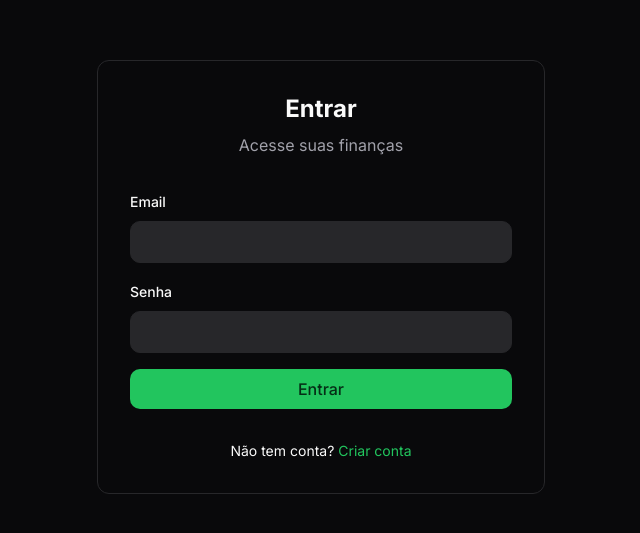
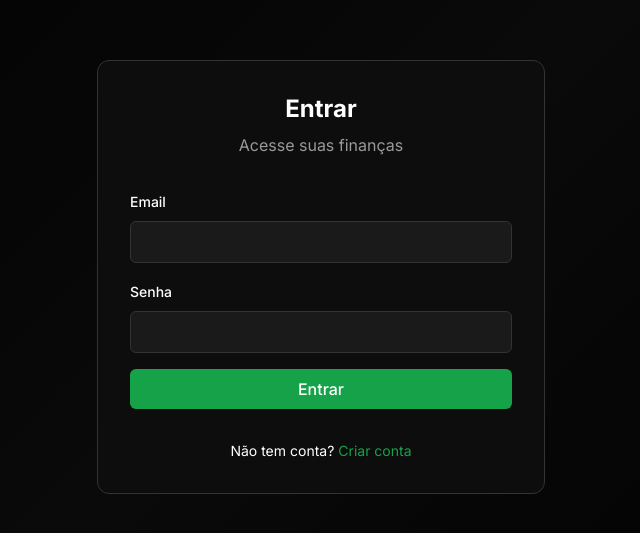
Before and after one commit to Riiiiiiik/finance-tracker, a Next.js app: page /login in a window 1280 px wide. Shown: the part 123-656 px from the top of the page, without its empty margins (319-959 px from the left). Built offline with nearby package versions, Linux system fonts and the light colour scheme.

Commit message:
fix: restore beautiful CSS with gradients and animations

```diff
--- a/app/globals.css
+++ b/app/globals.css
@@ -2,72 +2,55 @@
 @tailwind components;
 @tailwind utilities;
 
-@layer base {
-    :root {
-        /* --- THE SANCTUM (Fundos) --- */
-        --bg-sanctum: #09090B;
-        --bg-card: #161616;
-        --border-subtle: #27272A;
+:root {
+    --background: 0 0% 0%;
+    --foreground: 0 0% 100%;
+    --card: 0 0% 5%;
+    --card-foreground: 0 0% 100%;
+    --primary: 142 76% 36%;
+    --primary-foreground: 0 0% 100%;
+    --secondary: 0 0% 10%;
+    --secondary-foreground: 0 0% 100%;
+    --muted: 0 0% 15%;
+    --muted-foreground: 0 0% 60%;
+    --accent: 142 76% 36%;
+    --accent-foreground: 0 0% 100%;
+    --destructive: 0 84% 60%;
+    --destructive-foreground: 0 0% 100%;
+    --border: 0 0% 20%;
+    --input: 0 0% 20%;
+    --ring: 142 76% 36%;
+    --radius: 0.5rem;
+}
 
-        /* --- THE BRAND (Monk) --- */
-        --monk-primary: #10B981;
-        /* Verde Botão */
-        --monk-glow: rgba(16, 185, 129, 0.4);
-        /* Brilho Neon */
+* {
+    margin: 0;
+    padding: 0;
+    box-sizing: border-box;
+}
 
-        /* --- THE ORDER MODULES --- */
-        --color-wish: #6CA8FF;
-        --color-vault: #10B981;
-        --color-sentry: #FF4B4B;
-        --color-auditor: #3F68FF;
-        --color-pockets: #FFD659;
+html,
+body {
+    height: 100%;
+    width: 100%;
+    overflow-x: hidden;
+    scroll-behavior: smooth;
+    scroll-padding-top: 2rem;
+}
 
-        /* shadcn/ui defaults (keeping for compatibility) */
-        --background: 0 0% 100%;
-        --foreground: 240 10% 3.9%;
-        --card: 0 0% 100%;
-        --card-foreground: 240 10% 3.9%;
-        --popover: 0 0% 100%;
-        --popover-foreground: 240 10% 3.9%;
-        --primary: 142.1 76.2% 36.3%;
-        --primary-foreground: 355.7 100% 97.3%;
-        --secondary: 240 4.8% 95.9%;
-        --secondary-foreground: 240 5.9% 10%;
-        --muted: 240 4.8% 95.9%;
-        --muted-foreground: 240 3.8% 46.1%;
-        --accent: 240 4.8% 95.9%;
-        --accent-foreground: 240 5.9% 10%;
-        --destructive: 0 84.2% 60.2%;
-        --destructive-foreground: 0 0% 98%;
-        --border: 240 5.9% 90%;
-        --input: 240 5.9% 90%;
-        --ring: 142.1 76.2% 36.3%;
-        --radius: 0.75rem;
-    }
-
-    .dark {
-        /* Monk Order Dark Theme Override */
-        --background: 240 10% 3.9%;
-        /* Matches --bg-sanctum approx */
-        --foreground: 0 0% 98%;
-        --card: 240 10% 3.9%;
-        --card-foreground: 0 0% 98%;
-        --popover: 240 10% 3.9%;
-        --popover-foreground: 0 0% 98%;
-        --primary: 142.1 70.6% 45.3%;
-        --primary-foreground: 144.9 80.4% 10%;
-        --secondary: 240 3.7% 15.9%;
-        --secondary-foreground: 0 0% 98%;
-        --muted: 240 3.7% 15.9%;
-        --muted-foreground: 240 5% 64.9%;
-        --accent: 240 3.7% 15.9%;
-        --accent-foreground: 0 0% 98%;
-        --destructive: 0 62.8% 30.6%;
-        --destructive-foreground: 0 0% 98%;
-        --border: 240 3.7% 15.9%;
-        --input: 240 3.7% 15.9%;
-        --ring: 142.4 71.8% 29.2%;
-    }
+body {
+    background: linear-gradient(135deg, #000000 0%, #0a0a0a 50%, #000000 100%);
+    background-attachment: fixed;
+    color: hsl(var(--foreground));
+    font-family: -apple-system, BlinkMacSystemFont, 'Segoe UI', 'Roboto', 'Oxygen',
+        'Ubuntu', 'Cantarell', 'Fira Sans', 'Droid Sans', 'Helvetica Neue',
+        sans-serif;
+    -webkit-font-smoothing: antialiased;
+    -moz-osx-font-smoothing: grayscale;
+    padding-top: env(safe-area-inset-top);
+    padding-bottom: env(safe-area-inset-bottom);
+    padding-left: env(safe-area-inset-left);
+    padding-right: env(safe-area-inset-right);
 }
 
 @layer base {
@@ -76,69 +59,126 @@
     }
 
     body {
-        @apply bg-background text-foreground;
-        padding-bottom: env(safe-area-inset-bottom);
-    }
-
-    /* Improve touch feedback */
-    button,
-    a,
-    [role="button"] {
-        -webkit-tap-highlight-color: rgba(22, 163, 74, 0.2);
-        touch-action: manipulation;
-    }
-
-    button:active,
-    a:active,
-    [role="button"]:active {
-        transform: scale(0.98);
-        transition: transform 0.1s ease;
-    }
-
-    /* Ensure inputs don't trigger zoom on iOS */
-    input,
-    textarea,
-    select {
-        font-size: 16px !important;
-        /* Prevent zoom on focus */
-        max-height: 100%;
-    }
-
-    /* Disable double-tap zoom */
-    :root {
-        touch-action: manipulation;
-    }
-
-
-    * {
-        -webkit-overflow-scrolling: touch;
-    }
-
-    /* Remove spinner buttons */
-    input[type="number"]::-webkit-outer-spin-button,
-    input[type="number"]::-webkit-inner-spin-button {
-        -webkit-appearance: none;
-        margin: 0;
-    }
-
-    input[type="number"] {
-        -moz-appearance: textfield;
-        appearance: textfield;
+        @apply text-foreground;
     }
 }
 
 @layer utilities {
-
-    /* Hide scrollbar for Chrome, Safari and Opera */
-    .no-scrollbar::-webkit-scrollbar {
-        display: none;
+    .animate-fade-in {
+        animation: fadeIn 0.5s ease-in-out;
     }
 
-    /* Hide scrollbar for IE, Edge and Firefox */
-    .no-scrollbar {
-        -ms-overflow-style: none;
-        /* IE and Edge */
-        scrollbar-width: none;
-        /* Firefox */
+    .animate-slide-up {
+        animation: slideUp 0.4s ease-out;
+    }
+
+    .animate-scale-in {
+        animation: scaleIn 0.3s ease-out;
+    }
+
+    .glass-effect {
+        background: rgba(255, 255, 255, 0.05);
+        backdrop-filter: blur(10px);
+        -webkit-backdrop-filter: blur(10px);
+        border: 1px solid rgba(255, 255, 255, 0.1);
+    }
+
+    .gradient-primary {
+        background: linear-gradient(135deg, #10b981 0%, #059669 100%);
+    }
+
+    .gradient-card {
+        background: linear-gradient(135deg, rgba(16, 185, 129, 0.1) 0%, rgba(5, 150, 105, 0.05) 100%);
+    }
+
+    .text-gradient {
+        background: linear-gradient(135deg, #10b981 0%, #34d399 100%);
+        -webkit-background-clip: text;
+        -webkit-text-fill-color: transparent;
+        background-clip: text;
+    }
+
+    .hover-lift {
+        transition: transform 0.2s ease, box-shadow 0.2s ease;
+    }
+
+    .hover-lift:hover {
+        transform: translateY(-2px);
+        box-shadow: 0 8px 24px rgba(16, 185, 129, 0.2);
+    }
+
+    .hover-glow:hover {
+        box-shadow: 0 0 20px rgba(16, 185, 129, 0.4);
     }
 }
+
+@keyframes fadeIn {
+    from {
+        opacity: 0;
+    }
+
+    to {
+        opacity: 1;
+    }
+}
+
+@keyframes slideUp {
+    from {
+        opacity: 0;
+        transform: translateY(20px);
+    }
+
+    to {
+        opacity: 1;
+        transform: translateY(0);
+    }
+}
+
+@keyframes scaleIn {
+    from {
+        opacity: 0;
+        transform: scale(0.95);
+    }
+
+    to {
+        opacity: 1;
+        transform: scale(1);
+    }
+}
+
+/* Scrollbar personalizada */
+::-webkit-scrollbar {
+    width: 8px;
+}
+
+::-webkit-scrollbar-track {
+    background: hsl(var(--background));
+}
+
+::-webkit-scrollbar-thumb {
+    background: hsl(var(--primary));
+    border-radius: 4px;
+}
+
+::-webkit-scrollbar-thumb:hover {
+    background: hsl(var(--primary) / 0.8);
+}
+
+/* Animação do botão flutuante */
+@keyframes pulse {
+
+    0%,
+    100% {
+        transform: scale(1);
+        box-shadow: 0 0 0 0 rgba(16, 185, 129, 0.7);
+    }
+
+    50% {
+        transform: scale(1.05);
+        box-shadow: 0 0 0 10px rgba(16, 185, 129, 0);
+    }
+}
+
+.pulse-animation {
+    animation: pulse 2s infinite;
+}
```
